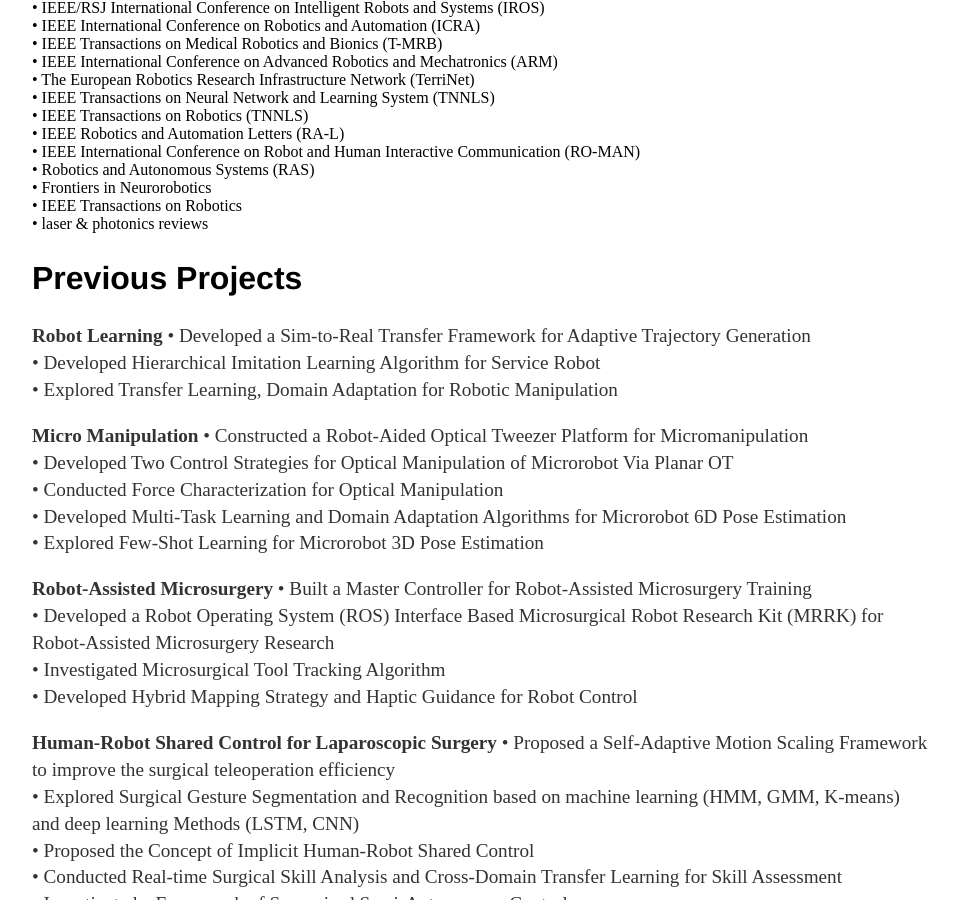
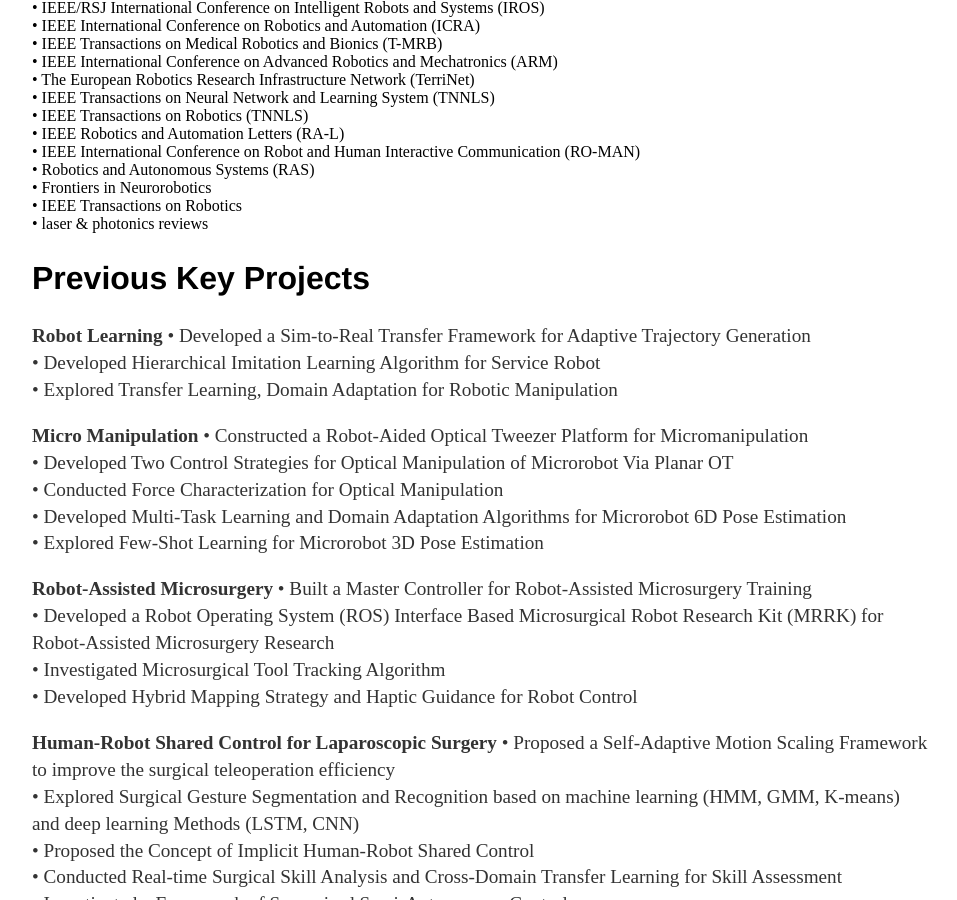
Before and after one commit to ImperialDanDan/ImperialDanDan.github.io, a Jekyll site: the page built from cv/index.html, in a window 1280 px wide and 900 px high, scrolled down 1205 px. Shown: the whole window, without its empty margins (160-1117 px from the left). Built offline with Jekyll 4.4.1, drawn with Linux system fonts in a browser that asks for light colours; Markdown is read by kramdown in place of the engine named in the settings.

Commit message:
Update index.html

```diff
--- a/cv/index.html
+++ b/cv/index.html
@@ -66,7 +66,7 @@
 •	laser & photonics reviews <br>
 
 
-<h2>Previous Projects</h2>
+<h2>Previous Key Projects</h2>
 <p><strong>Robot Learning</strong>           </a>
 •	Developed a Sim-to-Real Transfer Framework for Adaptive Trajectory Generation<br>
 •	Developed Hierarchical Imitation Learning Algorithm for Service Robot<br>
```
